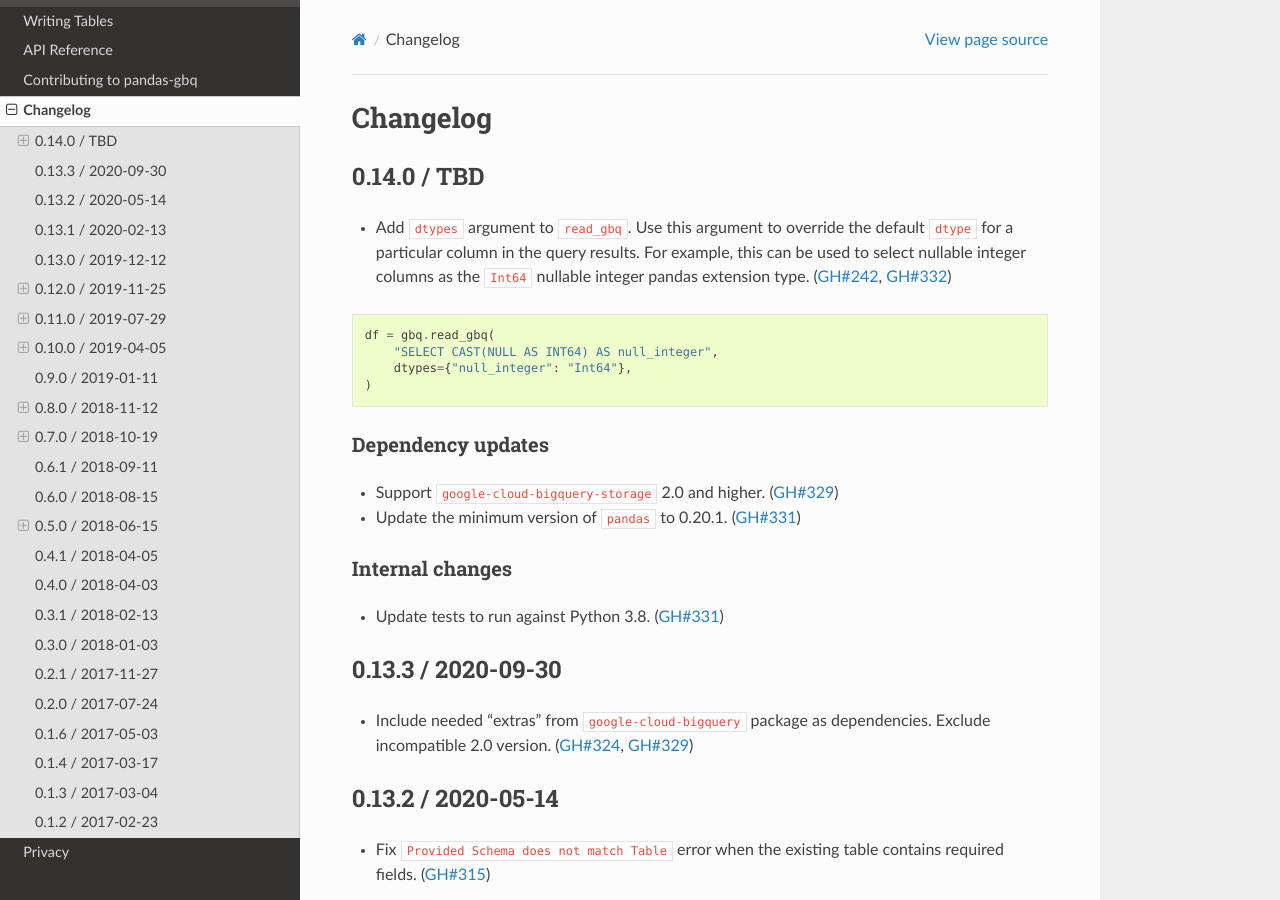
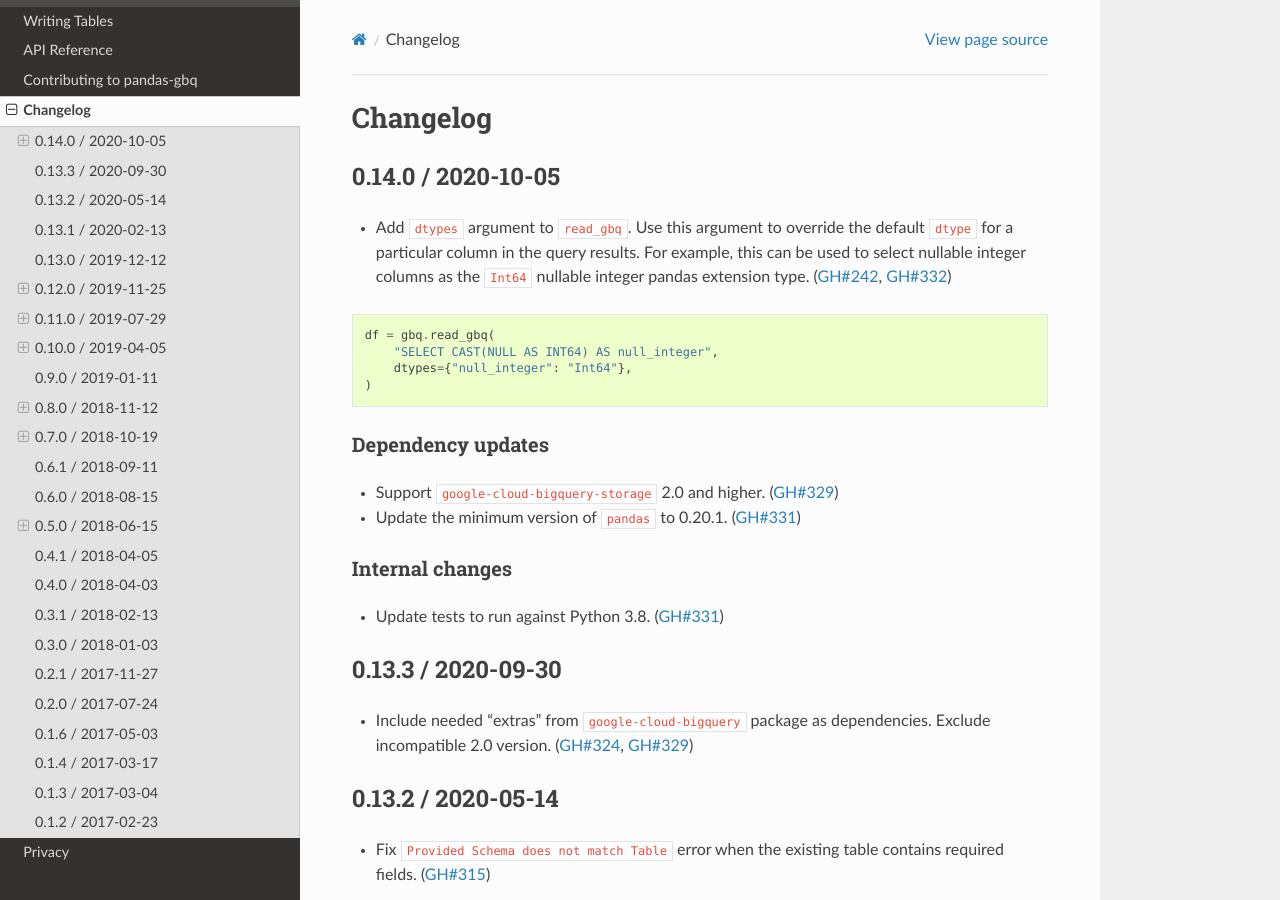
Before and after one commit to googleapis/python-bigquery-pandas, a Sphinx documentation site: the page built from docs/source/changelog.rst, in a window 1280 px wide and 900 px high. Built offline with Sphinx 7.4.7 and the Read the Docs theme 2.0.0, drawn with Linux system fonts in a browser that asks for light colours.

Commit message:
add date to changelog

```diff
--- a/docs/source/changelog.rst
+++ b/docs/source/changelog.rst
@@ -3,8 +3,8 @@ Changelog
 
 .. _changelog-0.14.0:
 
-0.14.0 / TBD
-------------
+0.14.0 / 2020-10-05
+-------------------
 
 - Add ``dtypes`` argument to ``read_gbq``. Use this argument to override the
   default ``dtype`` for a particular column in the query results. For
```
